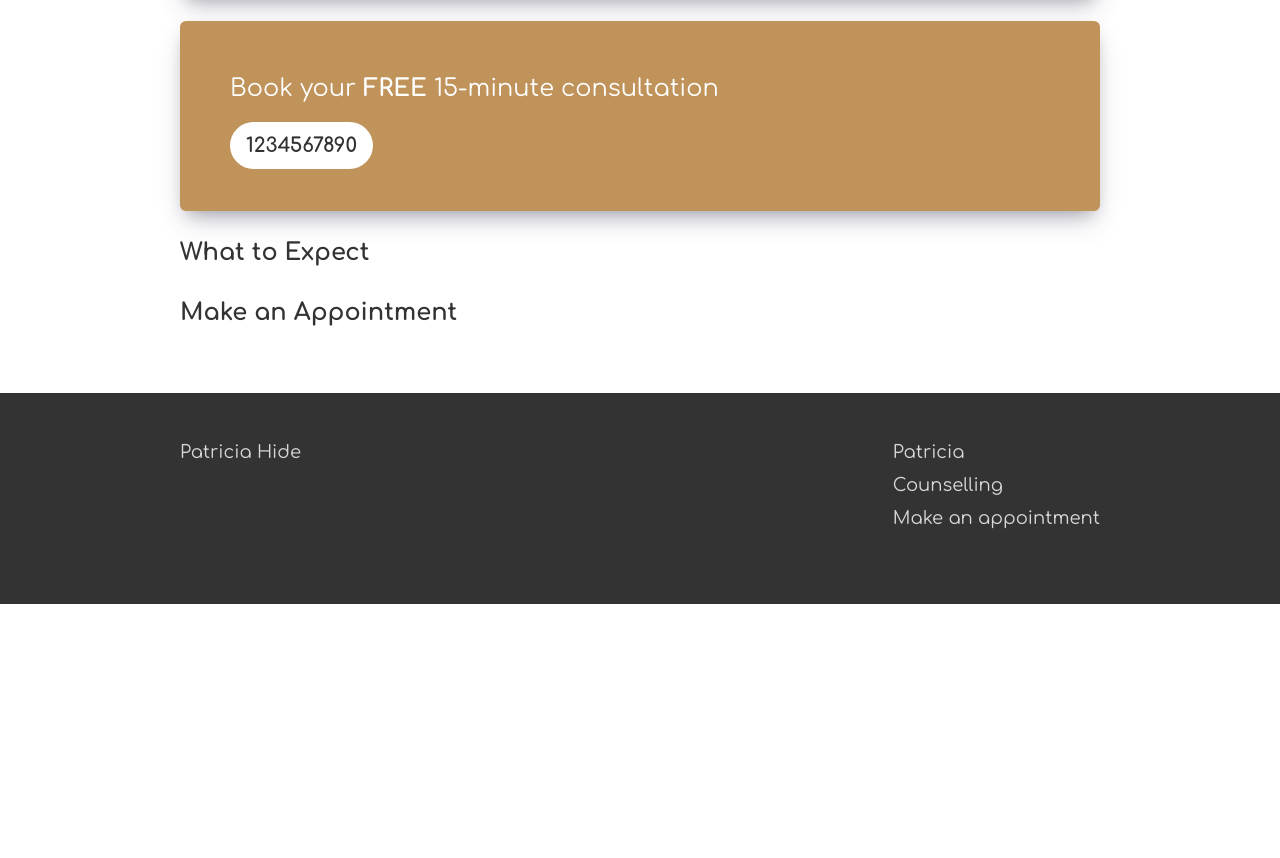
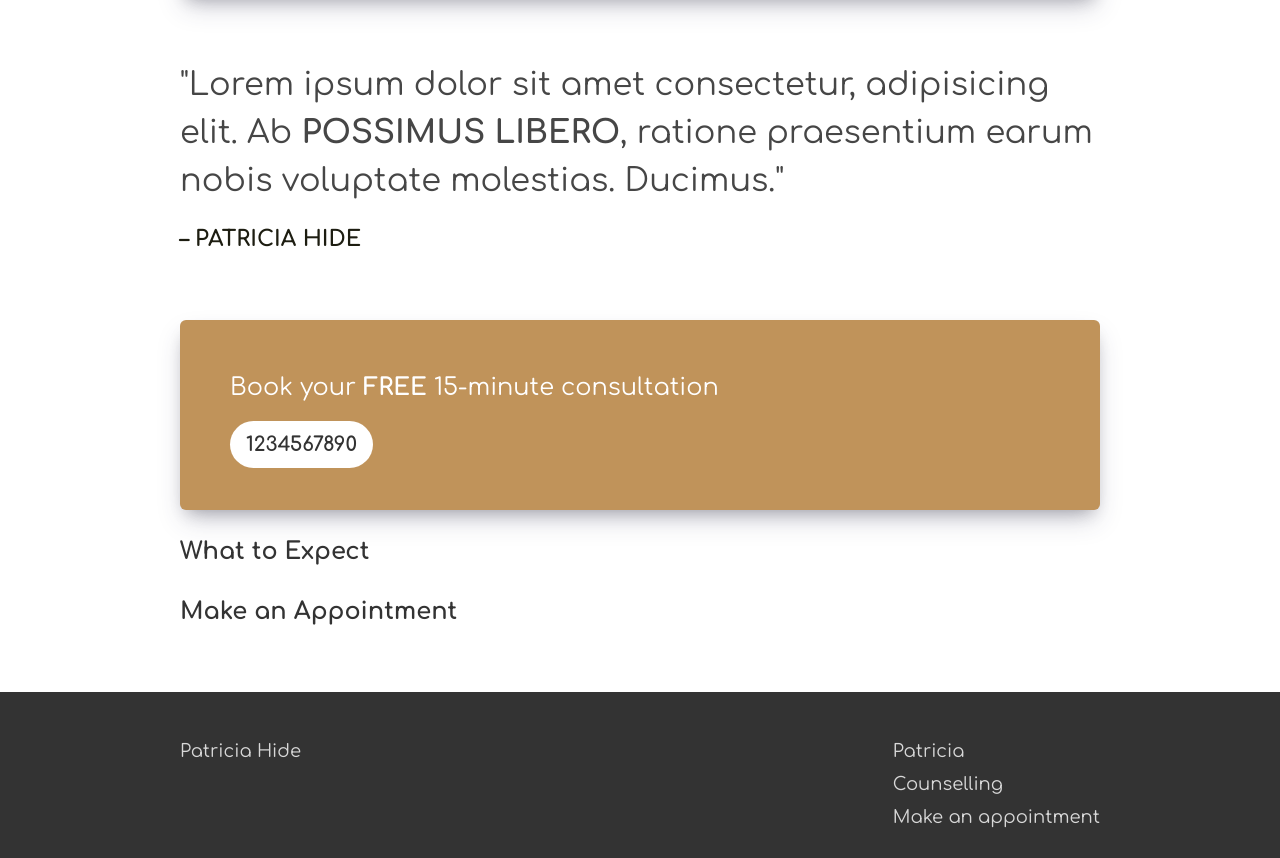
Before and after one commit to dlh89/patricia-hide-counselling, a website: page index.html in a window 1280 px wide. Shown: the part 856-1714 px from the top of the page. Before the commit the page ends 1460 px from the top, so only its background shows below. Drawn offline with Linux system fonts and the light colour scheme.

Commit message:
Add quote module

```diff
--- a/index.html
+++ b/index.html
@@ -49,6 +49,12 @@
                 </div>
             </section>
             <section>
+                <div class="quote">
+                    <p>"Lorem ipsum dolor sit amet consectetur, adipisicing elit. Ab <span class="strong-uppercase">possimus libero</span>, ratione praesentium earum nobis voluptate molestias. Ducimus."</p>
+                    <div class="quote__attribution">Patricia Hide</div>
+                </div>
+            </section>
+            <section>
                 <div class="cta">
                     <div class="cta__text">Book your <span class="strong-uppercase">free</span> 15-minute consultation</div>
                     <a class="cta__button" href="tel:1234567890">1234567890</a>
--- /dev/null
+++ b/lib/styles/components/_quote.scss
@@ -0,0 +1,15 @@
+.quote {
+    font-size: 3.2rem;
+    margin: 64px 0;
+    color: #464646;
+}
+
+.quote__attribution {
+    font-size: 2.2rem;
+    font-weight: 700;
+    color: #1d1d11;
+    text-transform: uppercase;
+}
+.quote__attribution::before {
+    content: "– ";
+}
--- a/lib/styles/style.scss
+++ b/lib/styles/style.scss
@@ -11,3 +11,4 @@
 @import './components/footer';
 @import './components/profile';
 @import './components/cta';
+@import './components/quote';
```
Also changed, not shown: style.css, 1 other file.
